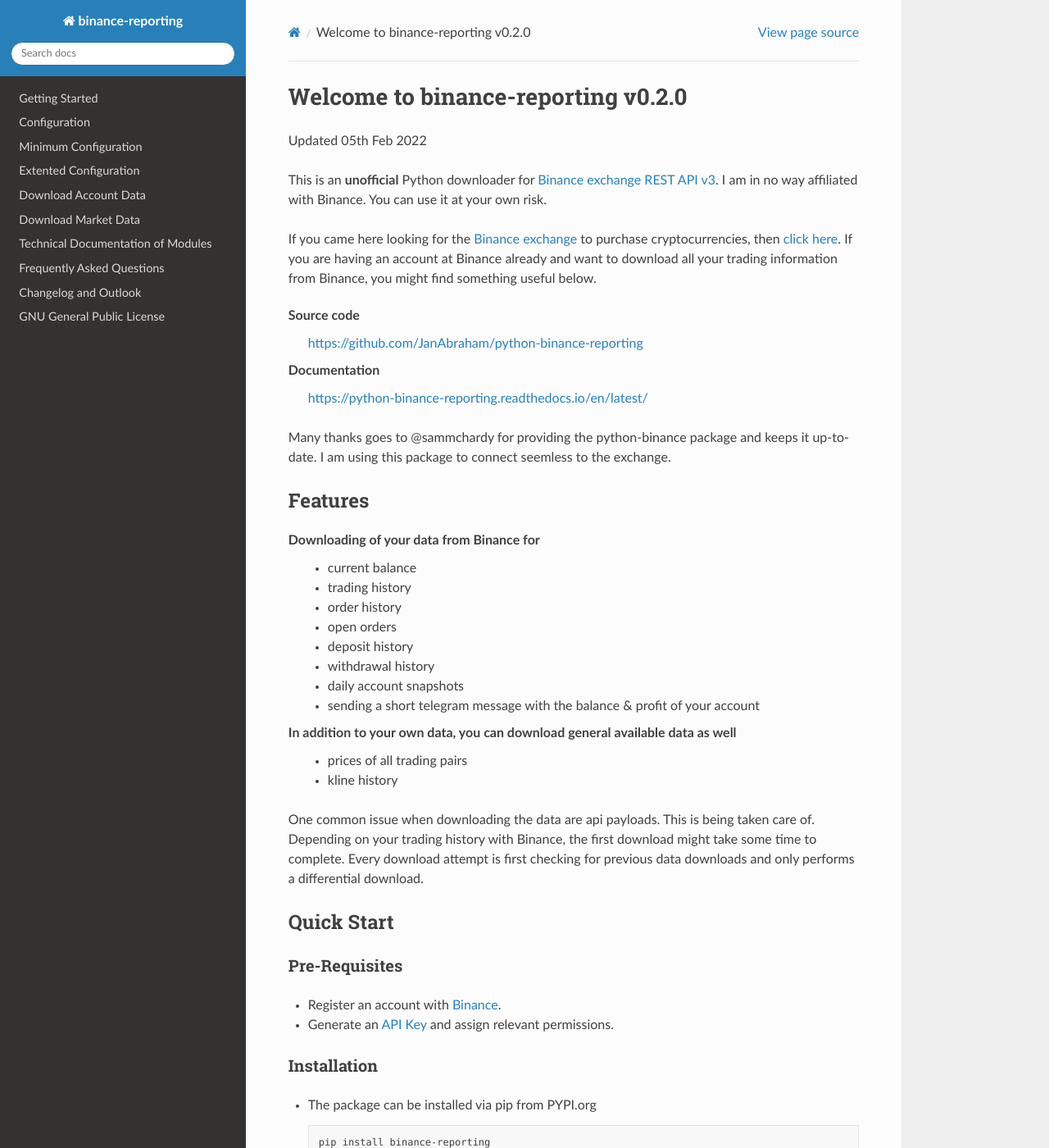
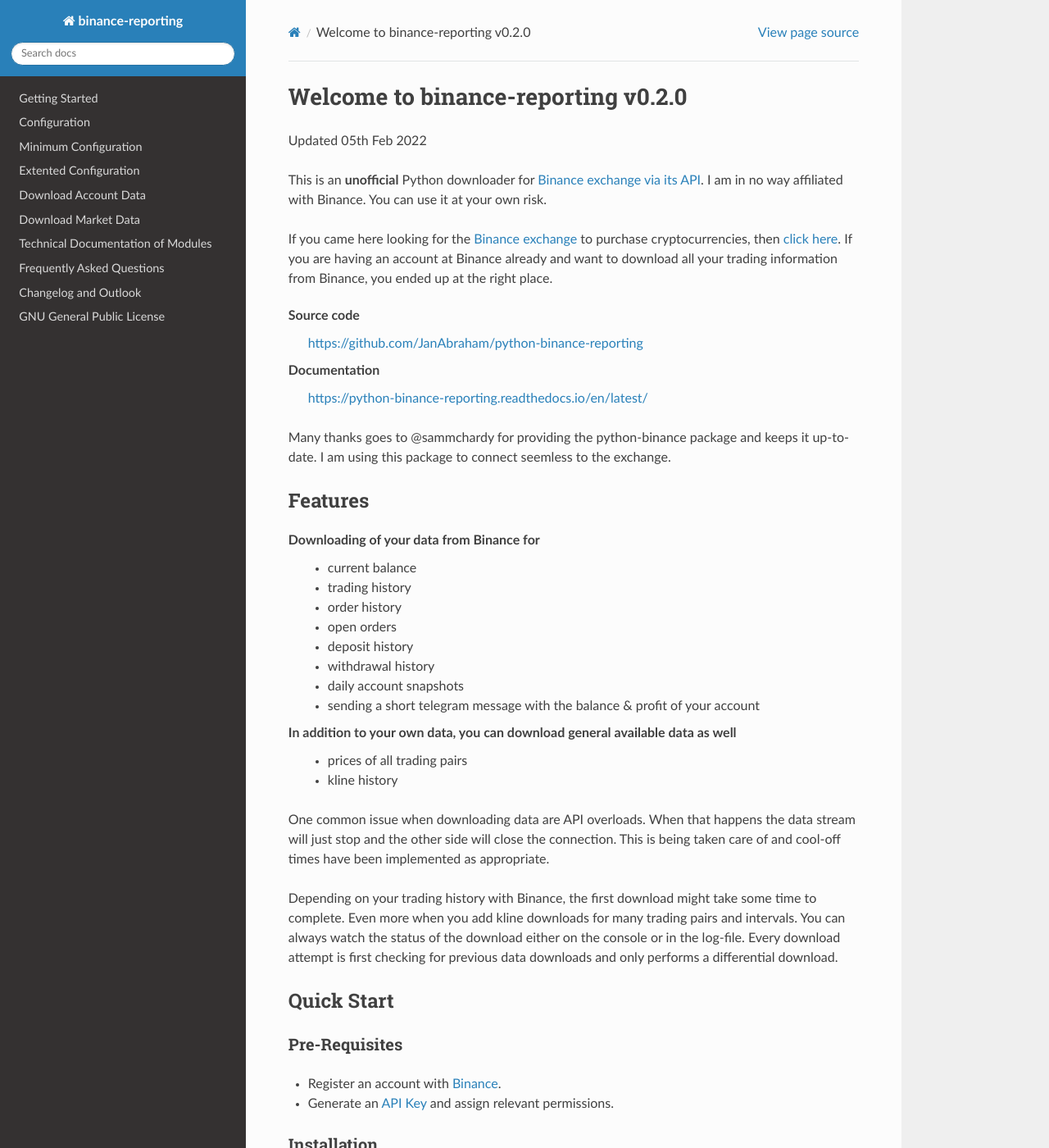
Before and after one commit to JanAbraham/binance-reporting, a Sphinx documentation site: the page built from docs/index.rst, in a window 1280 px wide and 1400 px high. Shown: the whole window at 82% size. Built offline with Sphinx 7.4.7 and the Read the Docs theme 2.0.0, drawn with Linux system fonts in a browser that asks for light colours; some of the changed text lies outside the part shown.

Commit message:
fine-tuning documentation

```diff
--- a/README.rst
+++ b/README.rst
@@ -4,10 +4,10 @@
 
 Updated 05th Feb 2022
 
-This is an **unofficial** Python downloader for `Binance exchange REST API v3 <https://binance-docs.github.io/apidocs/spot/en>`_. I am in no way affiliated with Binance. You can use it at your own risk.
+This is an **unofficial** Python downloader for `Binance exchange via its API <https://binance-docs.github.io/apidocs>`_. I am in no way affiliated with Binance. You can use it at your own risk.
 
 If you came here looking for the `Binance exchange <https://www.binance.com/?ref=10099792>`_ to purchase cryptocurrencies, then `click here <https://accounts.binance.com/en/register?ref=CA3POK5P>`_.
-If you are having an account at Binance already and want to download all your trading information from Binance, you might find something useful below.
+If you are having an account at Binance already and want to download all your trading information from Binance, you ended up at the right place.
 
 Source code
   https://github.com/JanAbraham/python-binance-reporting
@@ -33,8 +33,9 @@
   - prices of all trading pairs
   - kline history
 
-One common issue when downloading the data are api payloads. This is being taken care of.
-Depending on your trading history with Binance, the first download might take some time to complete.
+One common issue when downloading data are API overloads. When that happens the data stream will just stop and the other side will close the connection. This is being taken care of and cool-off times have been implemented as appropriate.
+
+Depending on your trading history with Binance, the first download might take some time to complete. Even more when you add kline downloads for many trading pairs and intervals. You can always watch the status of the download either on the console or in the log-file.
 Every download attempt is first checking for previous data downloads and only performs a differential download.
 
 Quick Start
@@ -75,7 +76,7 @@
 ----------
 If you like to contribute or have an idea for improvements / enhancements, please contact me via github https://github.com/JanAbraham
 
-- `Source Code <https://github.com/JanAbraham/binance-reporting>`_
+  - `Source Code <https://github.com/JanAbraham/binance-reporting>`_
 
 Please be informed, that I am only working sporadically on this project. I apologize already for longer response times.
 
@@ -83,7 +84,7 @@
 Support
 -------
 If you are having issues, please open an item here:
-- `Issue Tracker <https://github.com/JanAbraham/binance-reporting/issues>`_
+  - `Issue Tracker <https://github.com/JanAbraham/binance-reporting/issues>`_
 
 Donate
 ------
--- a/docs/overview.rst
+++ b/docs/overview.rst
@@ -28,9 +28,7 @@
 
       python -m binance_reporting.start config.yaml
 
-
-
-For more information, feel free to browse through the next chapters.
+**For more information, feel free to browse through the next chapters.**
 
 Contribute
 ----------
```
Also changed, not shown: other parts of docs/overview.rst (+1 -1 lines).
